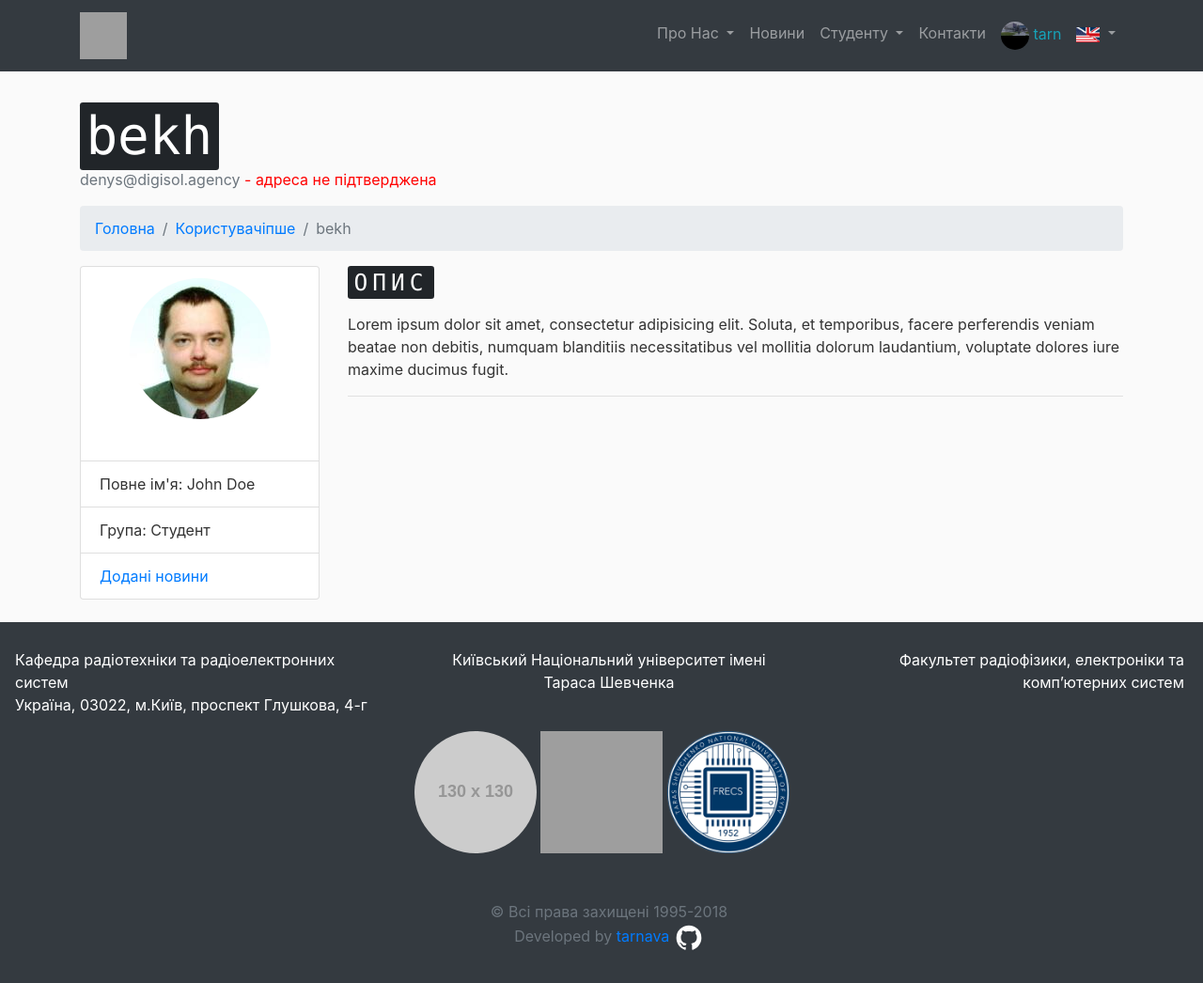
After one commit to marzique/frecs2.0, a Flask app: page /users/2 in a window 1280 px wide. The commit adds this page. Shown: the whole page at 94% size. Run offline with Flask 2, Linux system fonts and the light colour scheme; a user stored in the database is signed in; data comes from the database, SQL or seed files in the repository; grey boxes labelled with a size stand in for pictures from a placeholder-image service; some libraries are stand-ins or nearby versions; some web fonts are replaced; grey boxes are pictures that could not be loaded.

Commit message:
users page

```diff
--- a/rpd_site/routes.py
+++ b/rpd_site/routes.py
@@ -319,3 +319,14 @@ def users():
 	else:
 		flash("Спочатку увійдіть у свій обліковий запис", 'danger')
 		return redirect(url_for('login'))
+
+
+@app.route('/users/<int:user_id>', methods=['GET', 'POST'])
+def user_id(user_id):
+	if current_user.is_authenticated:
+		user = User.query.get_or_404(user_id)
+		image_file = url_for('static', filename='img/avatars/' + user.image_file)
+		if current_user.id == user.id:
+			return redirect('account')
+		else:
+			return render_template('user_page.html', user=user, image_file=image_file)
--- /dev/null
+++ b/rpd_site/templates/user_page.html
@@ -0,0 +1,81 @@
+ {% extends "layout.html" %}
+
+{% block body %}
+
+
+    <!-- Page Content -->
+    <div class="container">
+
+      <!-- Page Heading/Breadcrumbs -->
+        <h1 class="zero_margin mb-0" style="margin-bottom:2%; margin-top:5%;">
+            <kbd class="display-4 text-center ">{{ user.username }} <br></kbd>
+        </h1>
+                <p class="text-secondary" style="margin-top:0">{{ user.email }}
+                {% if user.confirmed %}
+                    <span style="color:green;"> - адреса підтверджена</span>
+                {% else %}
+                    <span style="color:red;"> - адреса не підтверджена</span>
+                {% endif %}
+                </p>
+
+      <ol class="breadcrumb">
+        <li class="breadcrumb-item">
+          <a href="index.html">Головна</a>
+        </li>
+        <li class="breadcrumb-item active"><a href="{{ url_for('users') }}">Користувачіпше </a></li>
+          <li class="breadcrumb-item active">{{ user.username }}</li>
+      </ol>
+
+      <!-- Content Row -->
+      <div class="row">
+        <!-- Sidebar Column -->
+        <div class="col-lg-3 mb-4">
+          <div class="list-group">
+
+           <!-- <a href="#" class="list-group-item text-center"><img src="static/img/default.jpg" class="rounded-circle""
+                                           width="150" height="150">
+            </a>-->
+
+              <!-- Avatar -->
+              <a class="list-group-item text-center">
+
+                  <form method="POST" action="" enctype="multipart/form-data">
+                  <fieldset class="form-group">
+                      <div class="form-group">
+
+                          <div class="img__wrap">
+                              <img class="rounded-circle" src="{{ image_file }}" width="150" height="150" alt="avatar">
+                          </div>
+                      </div>
+
+                  </fieldset>
+                  <div class="form-group text-center">
+                  </div>
+              </form>
+              </a>
+            <a class="list-group-item">Повне ім&#39я: John Doe</a>
+
+              <!--pass user status here-->
+            <a class="list-group-item">Група: <span>Студент</span></a>
+            <a href="#" class="list-group-item">Додані новини</a>
+          </div>
+        </div>
+
+        <!-- Content Column -->
+        <div class="col-lg-9 mb-4">
+          <h3 class="zero_margin mb-0" style="margin-bottom:3%; margin-top:0%;">
+            <kbd class=" text-center">Опис</kbd>
+            </h3>
+          <p style="margin-top:2%;" >Lorem ipsum dolor sit amet, consectetur adipisicing elit. Soluta,
+              et temporibus, facere perferendis veniam beatae non debitis, numquam
+              blanditiis necessitatibus vel mollitia dolorum laudantium, voluptate dolores
+              iure maxime ducimus fugit.</p>
+            <hr>
+        </div>
+      </div>
+      <!-- /.row -->
+
+    </div>
+    <!-- /.container -->
+
+{% endblock body %}
--- a/rpd_site/templates/users.html
+++ b/rpd_site/templates/users.html
@@ -20,11 +20,11 @@
 
         <div class="col-lg-3 col-md-4 col-sm-6 portfolio-item">
           <div class="card h-100">
-            <a href="#"><img class="card-img-top"
+            <a href="{{ url_for('user_id', user_id=user.id) }}"><img class="card-img-top"
                              src="{{ url_for('static', filename='img/avatars/' + user.image_file)}}" alt=""></a>
             <div class="card-body">
               <h4 class="card-title text-center">
-                <a href="#" >{{ user.username }}</a>
+                <a href="{{ url_for('user_id', user_id=user.id) }}" >{{ user.username }}</a>
               </h4>
               <div class="card-text">
                   <a class="list-group-item">Повне ім&#39я: John Doe</a>
```
